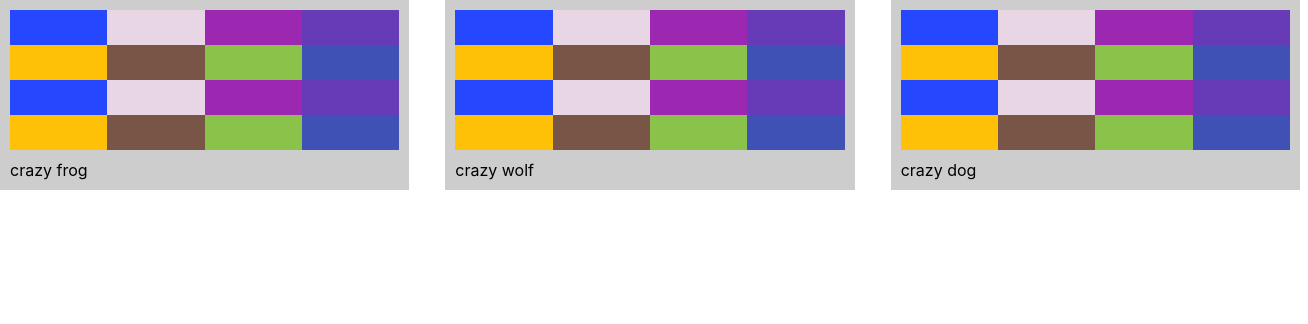
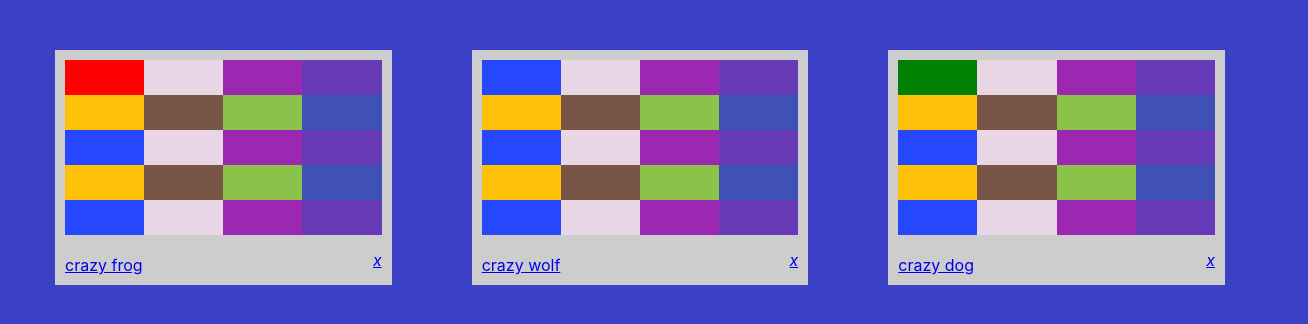
Before and after one commit to lucas-mdiniz/color-palette, a React (Create React App) app: page / in a window 1280 px wide. Shown: the top 324 px of the page, 1308 px wide, since content can reach past the window. Built offline with nearby package versions, Linux system fonts and the light colour scheme; the HTML template or start-up script is replaced by a standard one.

Commit message:
Added the routes for the homepage and the palette page. Make the palette component show the colors from the hard coded state data

```diff
--- /dev/null
+++ b/src/App.css
@@ -0,0 +1,3 @@
+body{
+    background: #3c40c6;
+}
--- a/src/App.js
+++ b/src/App.js
@@ -1,6 +1,8 @@
 import React, {Component} from 'react';
-import MiniPalette from './MiniPalette';
-import Grid from '@material-ui/core/Grid';
+import './App.css';
+import {Switch, Route} from 'react-router-dom';
+import Home from './Home';
+import Palette from './Palette';
 
 class App extends Component {
   constructor(props){
@@ -8,29 +10,32 @@ class App extends Component {
 
     this.state = {
       palettes: [{
-        colors: ['#2548fe', '#e8d6e5', '#9C27B0', '#673AB7', '#FFC107', '#795548', '#8BC34A', '#3F51B5','#2548fe', '#e8d6e5', '#9C27B0', '#673AB7', '#FFC107', '#795548', '#8BC34A', '#3F51B5'],
+        colors: ['red', '#e8d6e5', '#9C27B0', '#673AB7', '#FFC107', '#795548', '#8BC34A', '#3F51B5','#2548fe', '#e8d6e5', '#9C27B0', '#673AB7', '#FFC107', '#795548', '#8BC34A', '#3F51B5', '#2548fe', '#e8d6e5', '#9C27B0', '#673AB7'],
         name: 'crazy frog',
-        icon: ''
+        icon: 'x',
+        id: 'asd'
       },
       {
-        colors: ['#2548fe', '#e8d6e5', '#9C27B0', '#673AB7', '#FFC107', '#795548', '#8BC34A', '#3F51B5','#2548fe', '#e8d6e5', '#9C27B0', '#673AB7', '#FFC107', '#795548', '#8BC34A', '#3F51B5'],
+        colors: ['#2548fe', '#e8d6e5', '#9C27B0', '#673AB7', '#FFC107', '#795548', '#8BC34A', '#3F51B5','#2548fe', '#e8d6e5', '#9C27B0', '#673AB7', '#FFC107', '#795548', '#8BC34A', '#3F51B5', '#2548fe', '#e8d6e5', '#9C27B0', '#673AB7'],
         name: 'crazy wolf',
-        icon: ''
+        icon: 'x',
+        id: 'asdasd'
       },
       {
-        colors: ['#2548fe', '#e8d6e5', '#9C27B0', '#673AB7', '#FFC107', '#795548', '#8BC34A', '#3F51B5','#2548fe', '#e8d6e5', '#9C27B0', '#673AB7', '#FFC107', '#795548', '#8BC34A', '#3F51B5'],
+        colors: ['green', '#e8d6e5', '#9C27B0', '#673AB7', '#FFC107', '#795548', '#8BC34A', '#3F51B5','#2548fe', '#e8d6e5', '#9C27B0', '#673AB7', '#FFC107', '#795548', '#8BC34A', '#3F51B5', '#2548fe', '#e8d6e5', '#9C27B0', '#673AB7'],
         name: 'crazy dog',
-        icon: ''
+        icon: 'x',
+        id: 'ccdsd'
       }]
     };
   }
+
   render(){
     return (
-      <div>
-        <Grid container spacing={7}>
-          {this.state.palettes.map((palette) => <Grid item sm={4} xs={12}><MiniPalette colors={palette.colors} name={palette.name} icon={palette.icon}/></Grid>)}
-        </Grid>
-      </div>
+      <Switch>
+        <Route exact path='/' render={() => <Home palettes={this.state.palettes}/>}/>
+        <Route exact path='/palette/:id' render={(urlParams) => <Palette palettes={this.state.palettes} urlParams={urlParams}/>}/>
+      </Switch>
     );
   }
 }
--- /dev/null
+++ b/src/Home.js
@@ -0,0 +1,26 @@
+import React, {Component} from 'react';
+import MiniPalette from './MiniPalette';
+import Grid from '@material-ui/core/Grid';
+import styled from 'styled-components';
+import './App.css';
+import {Link} from 'react-router-dom';
+
+const StyledApp = styled.div`
+  max-width: 1170px;
+  padding: 0 50px;
+  margin: 50px auto;
+`;
+
+class Home extends Component {
+  render(){
+    return (
+      <StyledApp>
+        <Grid container spacing={10}>
+          {this.props.palettes.map((palette) => <Grid item sm={4} xs={12}><Link to ={`/palette/${palette.id}`}><MiniPalette colors={palette.colors} name={palette.name} icon={palette.icon}/></Link></Grid>)}
+        </Grid>
+      </StyledApp>
+    );
+  }
+}
+
+export default Home;
--- a/src/MiniPalette.js
+++ b/src/MiniPalette.js
@@ -11,7 +11,6 @@ const MiniPaletteWrapper =  styled.div`
 `;
 
 const StyledMiniPalette = styled.div`
-    width: 100%;
     background: #cdcdcd;
     padding: 10px;
 `;
@@ -31,6 +30,12 @@ const PaletteName = styled.span`
     margin-top: 10px;
 `;
 
+const PaletteDescription = styled.div`
+    display: flex;
+    justify-content: space-between;
+    align-items: center;
+    margin-top: 10px;
+`;
 class MiniPalette extends Component{
     render(){
         return(
@@ -40,8 +45,10 @@ class MiniPalette extends Component{
                         {this.props.colors.map(color =>  <Grid item xs={3}><MiniColorBox color={color}/></Grid>)}
                     </Grid>
                 </MiniPaletteWrapper>
-                <PaletteName>{this.props.name}</PaletteName>
-                <PaletteIcon>{this.props.icon}</PaletteIcon>
+                <PaletteDescription>
+                    <PaletteName>{this.props.name}</PaletteName>
+                    <PaletteIcon>{this.props.icon}</PaletteIcon>
+                </PaletteDescription>
             </StyledMiniPalette>
 
         )
--- a/src/Palette.js
+++ b/src/Palette.js
@@ -4,23 +4,13 @@ import Grid from '@material-ui/core/Grid';
 
 class Palette extends Component{
     render(){
+        const paletteRender = this.props.palettes.filter(palette => palette.id === this.props.urlParams.match.params.id)[0]
+            .colors.map(color => <Grid item xs={12} sm={4} md={3}><ColorBox color={color}/></Grid>);
+
         return(
-
             <Grid container>
-                <Grid item xs={12} sm={4} md={3}>
-                    <ColorBox color={'red'}/>
-                </Grid>
-                <Grid item xs={12} sm={4} md={3}>
-                    <ColorBox color={'blue'}/>
-                </Grid>
-                <Grid item xs={12} sm={4} md={3}>
-                    <ColorBox color={'red'}/>
-                </Grid>
-                <Grid item xs={12} sm={4} md={3}>
-                    <ColorBox color={'blue'}/>
-                </Grid>
+                {paletteRender}
             </Grid>
-
         )
     }
 }
```
